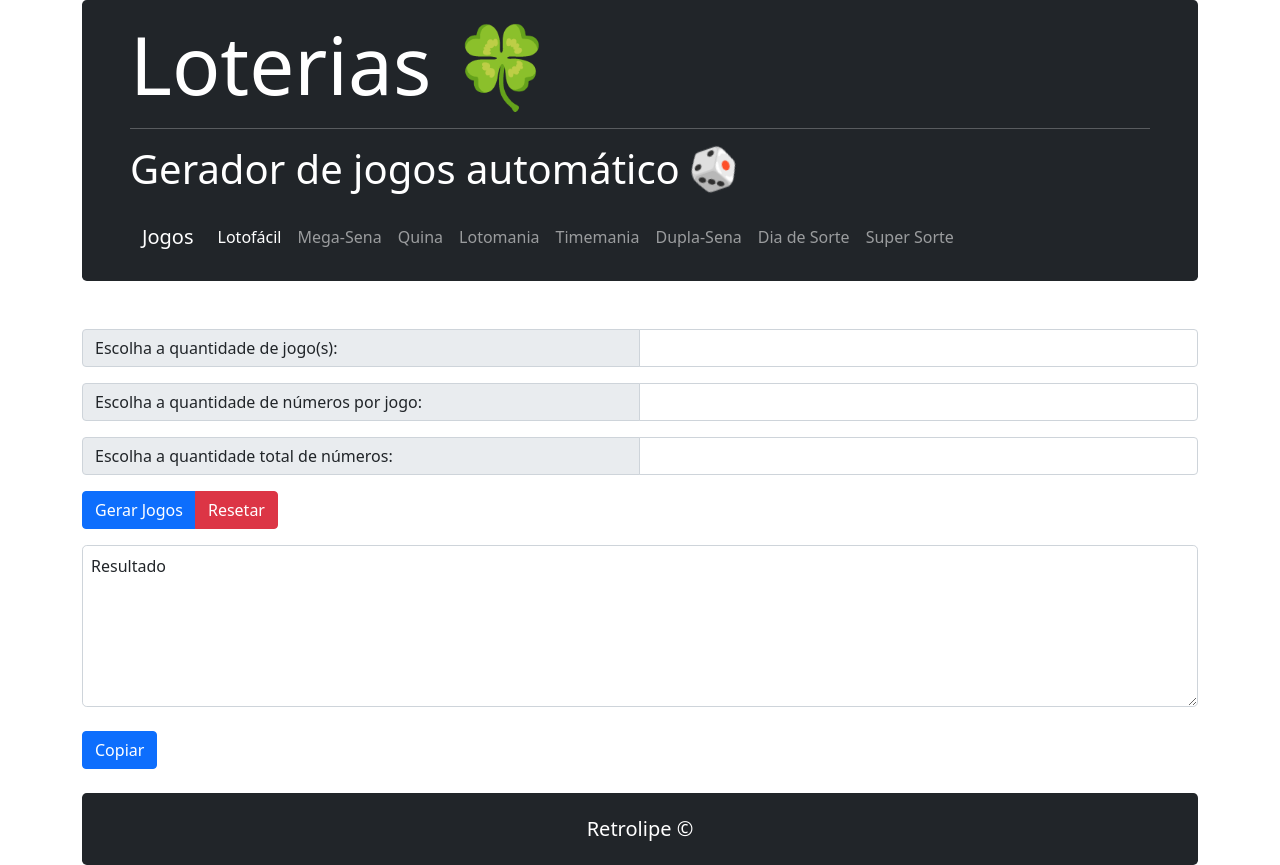
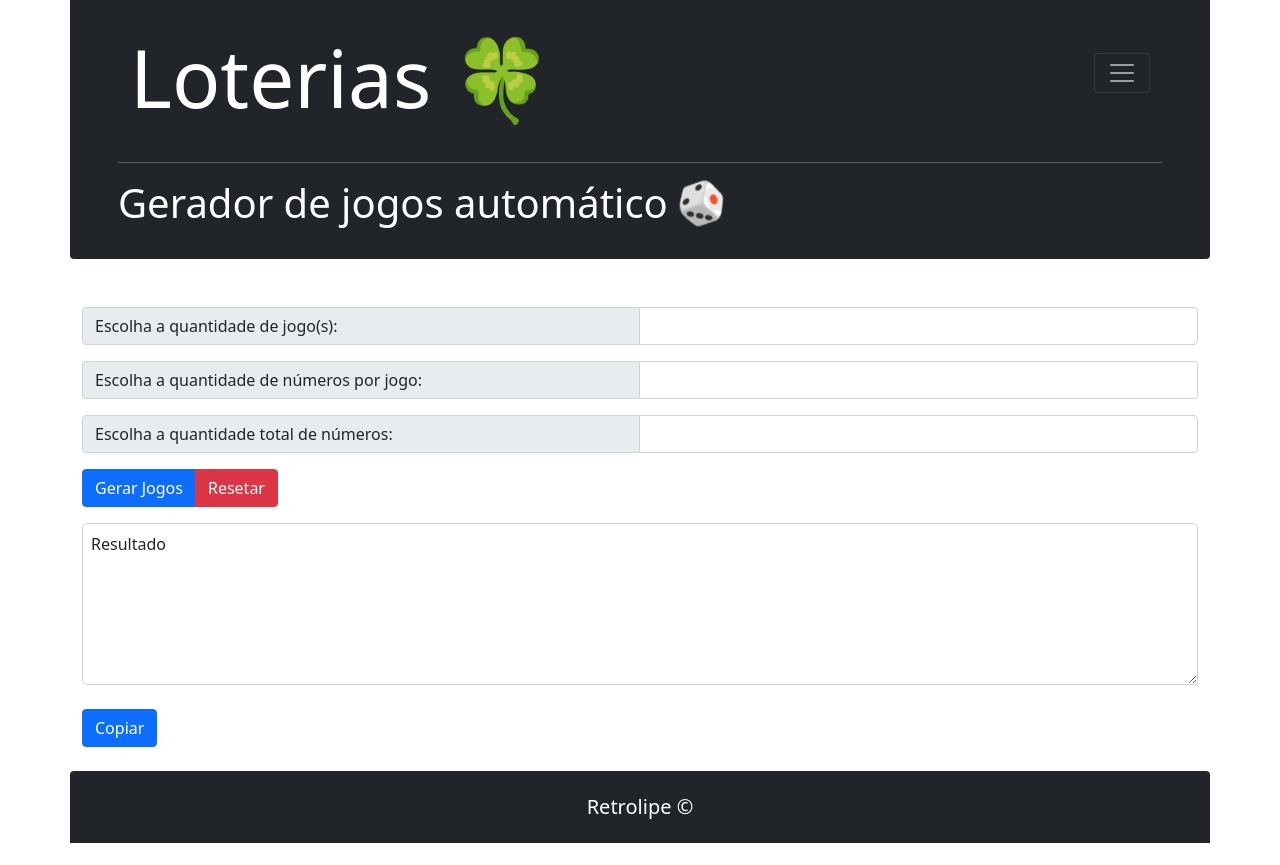
Before and after one commit to filipesanches/geradorLoteria, a website: page index.html in a window 1280 px wide. After the commit the page ends 843 px from the top, so only its background shows below. Drawn offline with nearby package versions, Linux system fonts and the light colour scheme; some packages are replaced by stand-ins of ours; a script that the page names is missing.

Commit message:
Add files via upload

```diff
--- a/css/style.css
+++ b/css/style.css
@@ -1,3 +1,8 @@
+*{
+  margin: 0;
+  padding: 0;
+  box-sizing: border-box;
+}
 .rotateIn {
   display: inline-block;
   animation: rotateIn 2s infinite;
--- a/index.html
+++ b/index.html
@@ -17,33 +17,49 @@
 </head>
 
 <body>
-  <div class="container-lg">
-    <div class="pb-3 bg-dark rounded-3 mb-5 text-white px-5">
-      <h2 class="display-1 pt-3">Loterias &#127808;</h2>
-      <hr />
-      <p class="display-6">Gerador de jogos automático <span class="rotateIn"> &#127922;</span></p>
-      <nav class="navbar navbar-expand-lg navbar-dark bg-dark">
+  <div class="container-lg container-fluid p-0">
+    <div class="pb-3 bg-dark rounded-bottom mb-5 text-white px-5 overflow-hidden">
+
+      <nav class="navbar  navbar-dark bg-dark">
         <div class="container-fluid">
-          <a class="navbar-brand" href="#">Jogos</a>
+          <a class="navbar-brand" href="#"><h2 class="display-1 pt-3">Loterias &#127808;</h2></a>
           <button class="navbar-toggler" type="button" data-bs-toggle="collapse" data-bs-target="#navbarNavAltMarkup" aria-controls="navbarNavAltMarkup" aria-expanded="false" aria-label="Toggle navigation">
             <span class="navbar-toggler-icon"></span>
           </button>
           <div class="collapse navbar-collapse" id="navbarNavAltMarkup">
-            <div class="navbar-nav">
-              <a class="nav-link active" aria-current="page" href="#">Lotofácil</a>
-              <a class="nav-link" href="#">Mega-Sena</a>
-              <a class="nav-link" href="#">Quina</a>
-              <a class="nav-link" href="#">Lotomania</a>
-              <a class="nav-link" href="#">Timemania</a>
-              <a class="nav-link" href="#">Dupla-Sena</a>
-              <a class="nav-link" href="#">Dia de Sorte</a>
-              <a class="nav-link" href="#">Super Sorte</a>
-            </div>
+              <ul class="navbar-nav me-auto mb-2 mb-lg-0">
+                <li class="nav-item">
+                  <a class="nav-link active btn btn-dark my-2" aria-current="page" href="#">Mega-Sena</a>
+                </li>
+                <li class="nav-item">
+                  <a class="nav-link btn btn-dark my-2" href="#">Lotofácil</a>
+                </li>
+                <li class="nav-item">
+                  <a class="nav-link btn btn-dark my-2" href="#">Quina</a>
+                </li>
+                <li class="nav-item">
+                  <a class="nav-link btn btn-dark my-2" href="#">Lotomania</a>
+                </li>
+                <li class="nav-item">
+                  <a class="nav-link btn btn-dark my-2" href="#">Timemania</a>
+                </li>
+                <li class="nav-item">
+                  <a class="nav-link btn btn-dark  my-2" href="#">Dupla-Sena</a>
+                </li>
+                <li class="nav-item">
+                  <a class="nav-link btn btn-dark my-2" href="#">Dia de Sorte</a>
+                </li>
+                <li class="nav-item">
+                  <a class="nav-link btn btn-dark" href="#">Super Sete</a>
+                </li>
+              </ul>
           </div>
         </div>
       </nav>
+      <hr />
+      <p class="display-6">Gerador de jogos automático <span class="rotateIn"> &#127922;</span></p>
     </div>
-    <div class="form-group">
+    <div class="form-group container">
       <div class="input-group">
         <label for="qntJogos" class="input-group-text col-12 col-md-6">Escolha a quantidade de jogo(s):</label>
         <input type="text" name="qntJogos" id="qntJogos" class="form-control col-12 col-md-6" />
@@ -71,7 +87,7 @@
         Copiar
       </button>
     </div>
-    <footer class="p-4 bg-dark rounded-3 text-white text-center h5 m-0">Retrolipe &#169;</footer>
+    <footer class="p-4 bg-dark rounded-top text-white text-center h5 m-0">Retrolipe &#169;</footer>
   </div>
 
   <!--
```
